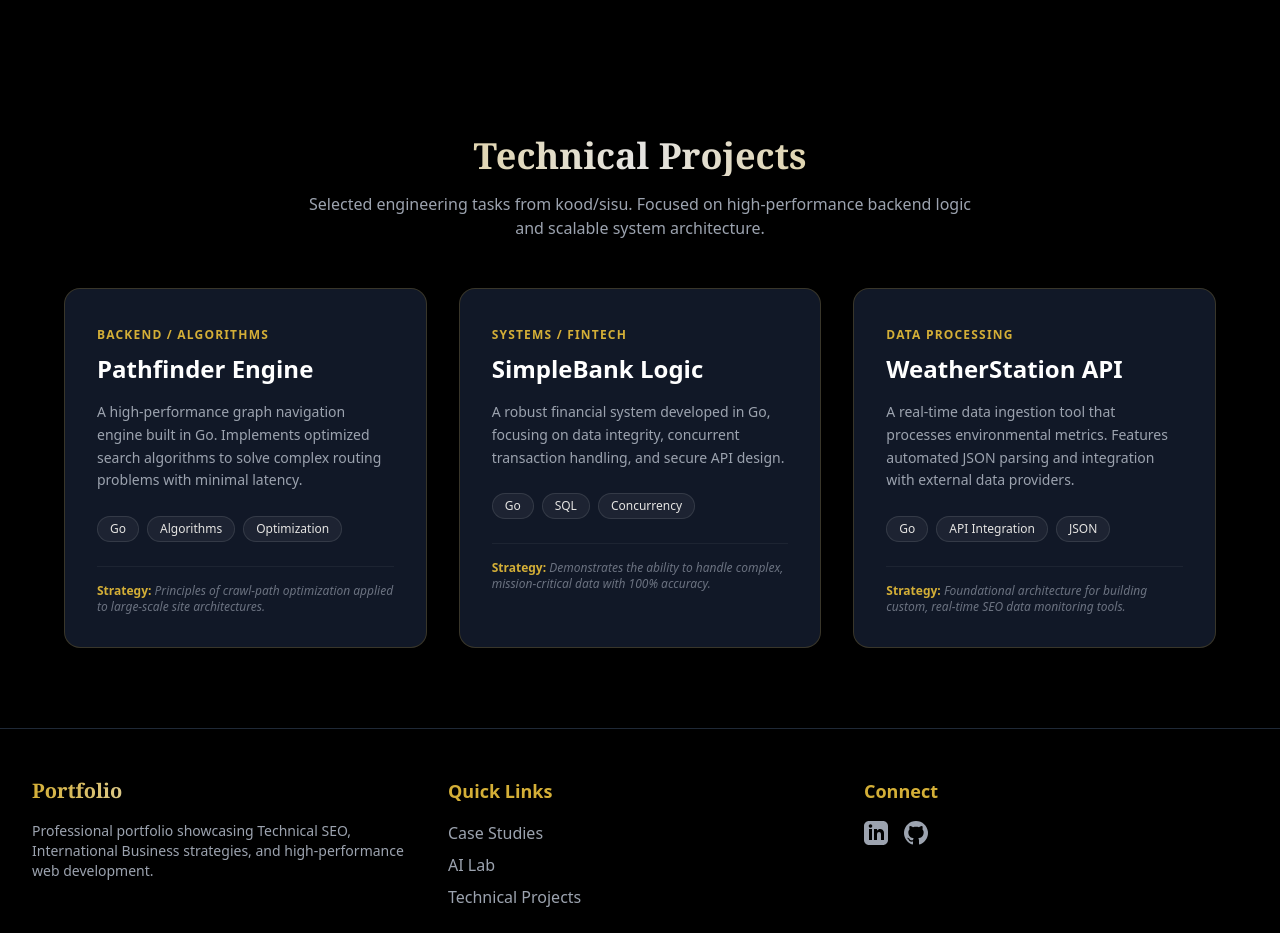
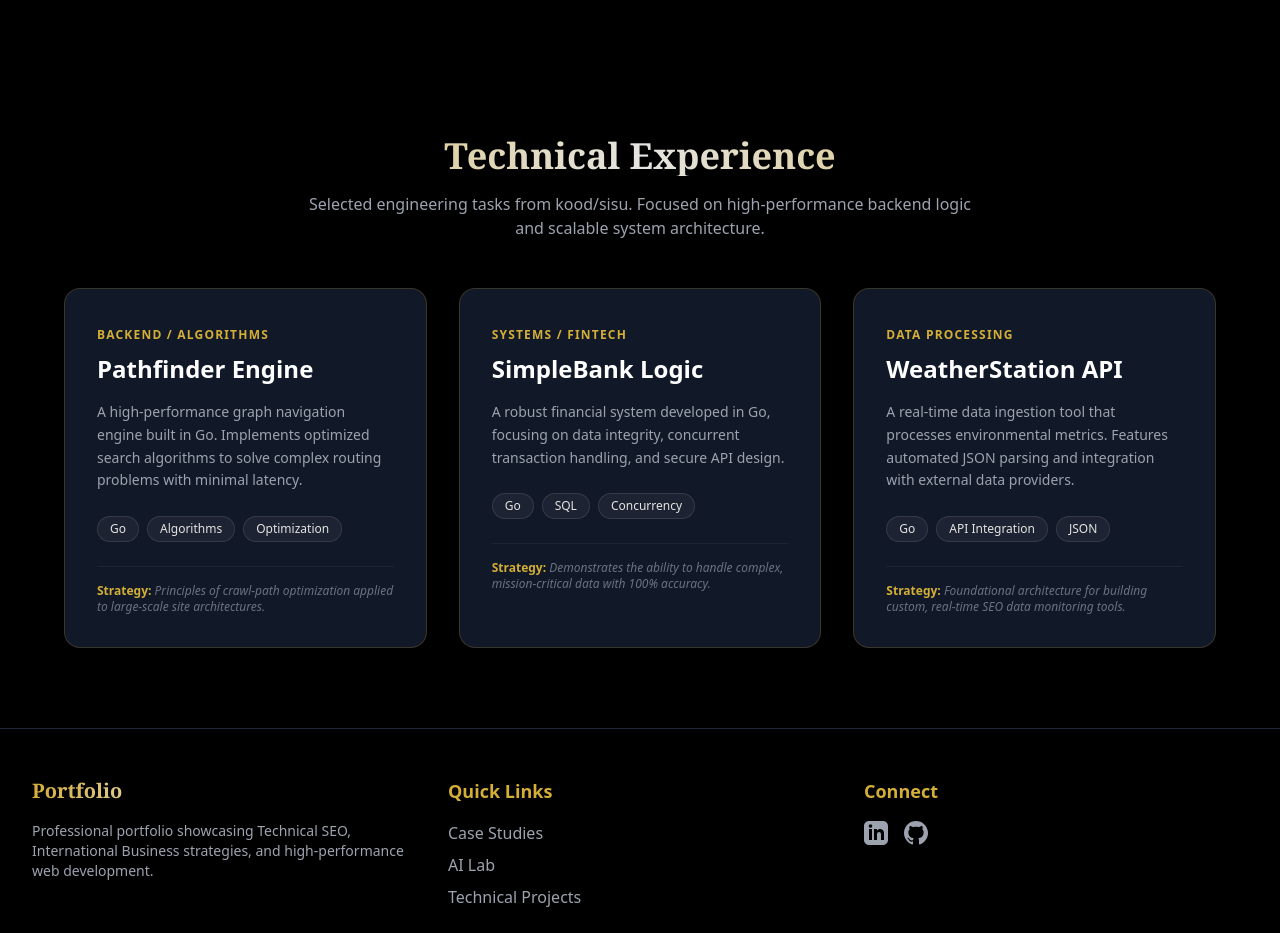
Before and after one commit to KoodLiiv/klportfolio, a Next.js app: page / in a window 1280 px wide. Shown: the part 2980-3913 px from the top of the page. Built offline with nearby package versions, Linux system fonts and the light colour scheme.

Commit message:
Front edits

```diff
--- a/components/TechnicalProjects.tsx
+++ b/components/TechnicalProjects.tsx
@@ -28,7 +28,7 @@
   return (
     <section id="technical" className="py-20 bg-black text-white px-6">
       <div className="max-w-6xl mx-auto">
-        <h2 className="text-4xl font-bold mb-4 text-center gradient-text font-serif">Technical Projects</h2>
+        <h2 className="text-4xl font-bold mb-4 text-center gradient-text font-serif">Technical Experience</h2>
         <p className="text-gray-400 text-center mb-12 max-w-2xl mx-auto">
           Selected engineering tasks from kood/sisu. Focused on high-performance backend logic and scalable system architecture.
         </p>
```
